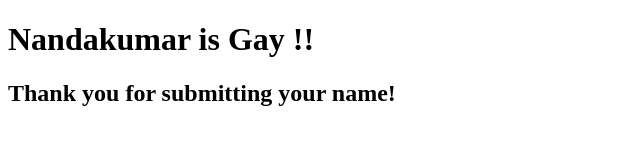
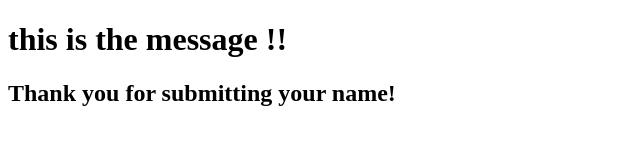
Before and after one commit to AthuljithA/website, a plain HTML site: page thankyou.html in a window 1280 px wide. Shown: the whole page, without its empty margins (0-640 px from the left). Drawn offline with Linux system fonts and the light colour scheme.

Commit message:
Update thankyou.html

```diff
--- a/thankyou.html
+++ b/thankyou.html
@@ -6,7 +6,7 @@
 </head>
 <body>
   <div class="main" >
-     <h1> Nandakumar is Gay !! </h1>
+     <h1>this is the message !! </h1>
   <h2>Thank you for submitting your name!</h2></div>
 </body>
 </html>
```
